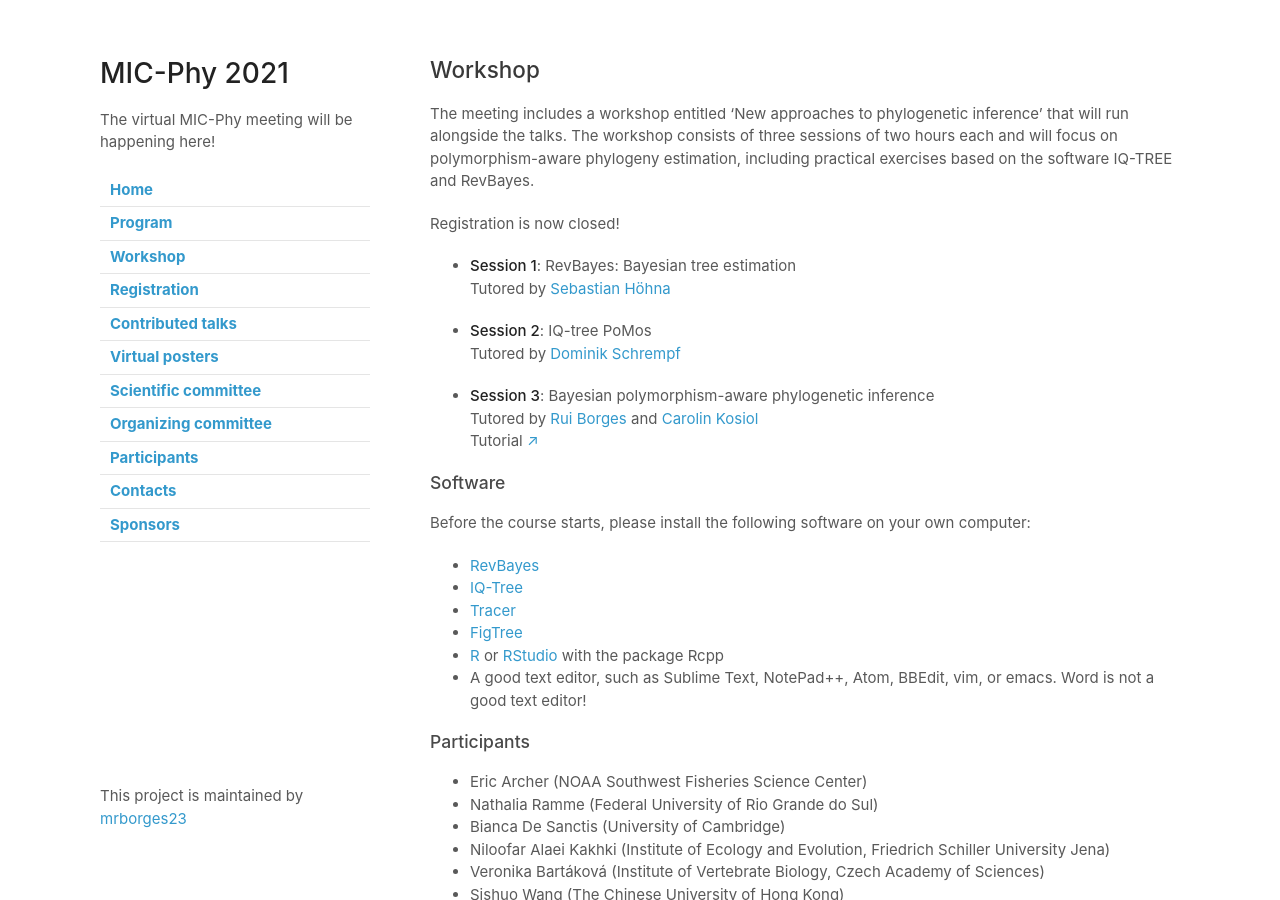
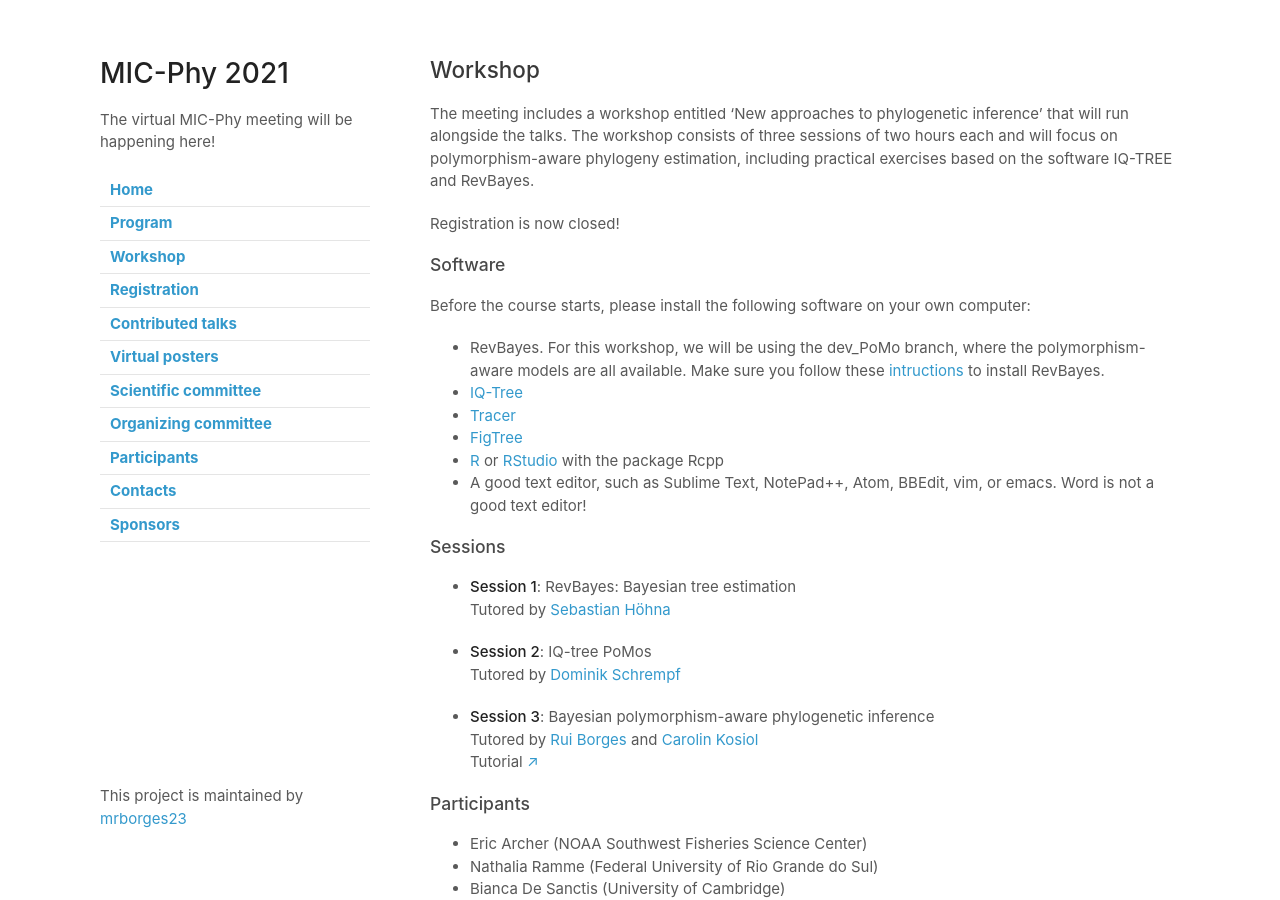
Before and after one commit to mrborges23/micphy2021, a Jekyll site: the page built from workshop.md, in a window 1280 px wide and 900 px high. Built offline with Jekyll 4.4.1, drawn with Linux system fonts in a browser that asks for light colours; our own code applies the rules of GitHub Pages for plain Markdown files.

```diff
--- a/workshop.md
+++ b/workshop.md
@@ -3,6 +3,19 @@
 The meeting includes a workshop entitled 'New approaches to phylogenetic inference' that will run alongside the talks. The workshop consists of three sessions of two hours each and will focus on polymorphism-aware phylogeny estimation, including practical exercises based on the software IQ-TREE and RevBayes.
 
 Registration is now closed!
+
+### Software
+
+Before the course starts, please install the following software on your own computer:
+
+* RevBayes. For this workshop, we will be using the dev_PoMo branch, where the polymorphism-aware models are all available. Make sure you follow these [intructions](revbayes.md) to install RevBayes.
+* [IQ-Tree](http://www.iqtree.org/)
+* [Tracer](https://beast.community/tracer)
+* [FigTree](https://beast.community/figtree)
+* [R](https://www.r-project.org/) or [RStudio](https://rstudio.com/) with the package Rcpp
+* A good text editor, such as Sublime Text, NotePad++, Atom, BBEdit, vim, or emacs. Word is not a good text editor!
+
+### Sessions
 
 * **Session 1**: RevBayes: Bayesian tree estimation<br/>
 Tutored by [Sebastian Höhna](https://hoehnalab.github.io//)<br/>
```
Also changed, not shown: other parts of workshop.md (+0 -10 lines), revbayes.md (added, +46 -0 lines).
